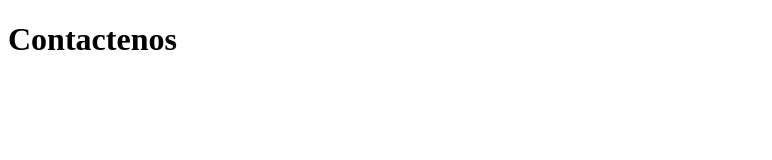
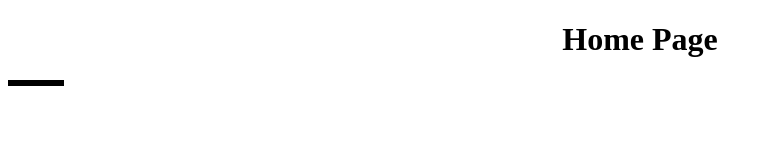
Before and after one commit to minohernan/contact, a plain HTML site: page index.html in a window 1280 px wide. Shown: the whole page, without its empty margins (0-772 px from the left). Drawn offline with Linux system fonts and the light colour scheme.

Commit message:
agrego css
Agrego estilos.css basico.

```diff
--- /dev/null
+++ b/css/estilos.css
@@ -0,0 +1,9 @@
+body{
+	text-align-last: center;
+}
+
+.cajan1{
+	width: 50px;
+	height: 100%;
+	border-style: solid;
+}
--- a/index.html
+++ b/index.html
@@ -3,9 +3,11 @@
 <head>
 	<meta charset="UTF-8">
 	<title>Contactos</title>
+	<link rel="stylesheet" href="css/estilos.css">
 </head>
 <body>
-	<h1>Contactenos</h1>
+	<h1>Home Page</h1>
+	<div id="" class="cajan1"></div>
 
 </body>
 </html>
```
